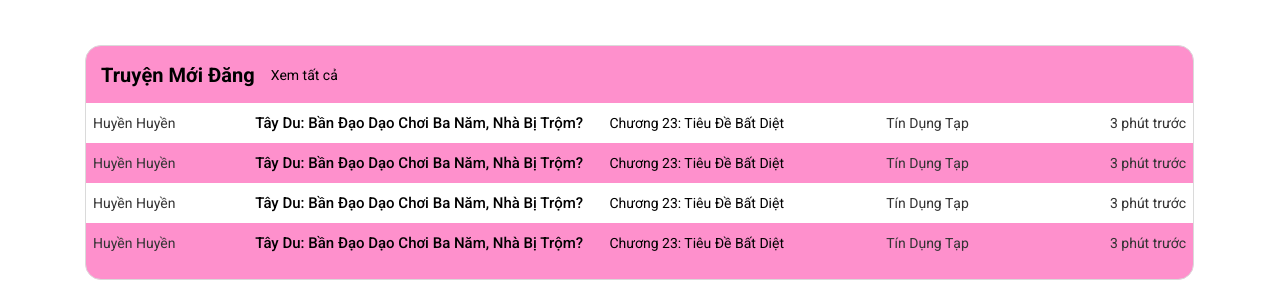
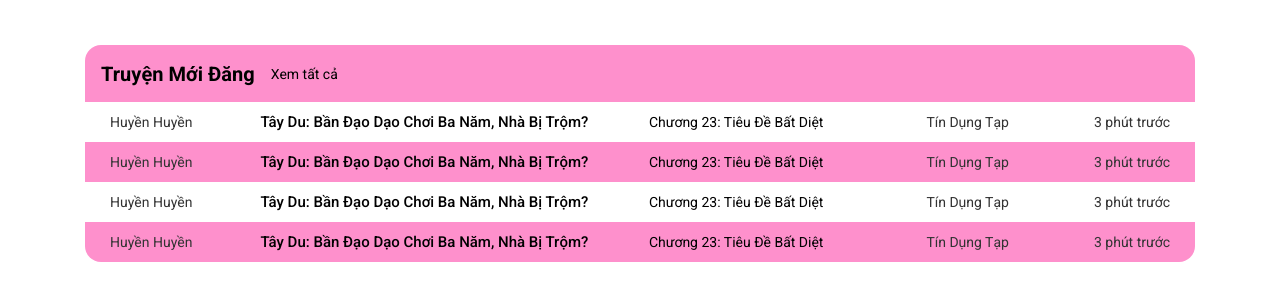
Before and after one commit to ngoccanscitech/Filmoja, a plain HTML site: page index.html in a window 1280 px wide. Shown: the part 2068-2353 px from the top of the page. Drawn offline with Linux system fonts and the light colour scheme.

Commit message:
update truyen moi dang

```diff
--- a/assets/css/app.css
+++ b/assets/css/app.css
@@ -462,12 +462,24 @@ p.list-genre {
 }
 
 .w-32 {
-    width: 32% !important;
+    width: 35% !important;
 }
+
+.truyen-moi-dang .slider-recommend-right {
+    border: initial;
+}
+
+.truyen-moi-dang .table td {
+    padding: 7px 25px 7px 25px;
+}
+
 
 @media (max-width: 991px) {
     .w-1107 {
         min-width: initial;
+    }
+    .truyen-moi-dang tr td:first-child {
+        display: none;
     }
 }
 
--- a/index.html
+++ b/index.html
@@ -2022,22 +2022,16 @@
       <div class="container">
         <div class="row">
           <div class="col-lg-12">
-            <div class="container">
-              <div class="row">
-                <div
-                  class="slider-recommend-right recommend-background-pink pt-3 my-4"
-                >
-                  <div class="col-lg-12">
-                    <div class="browse-option-box margin-top">
+            <div class="slider-recommend-right recommend-background-pink pt-3 my-4">
+              <div class="browse-option-box margin-top px-3">
                       <div class="total-item-show">
                         <p>Truyện mới đăng</p>
                       </div>
                       <div class="total-item-show">
                         <a href="#">Xem tất cả</a>
                       </div>
-                    </div>
-                  </div>
-                  <div class="w-1107">
+              </div>
+              <div class="w-1107">
                     <table
                       class="table table-striped table-borderless table-hover fz-14"
                     >
@@ -2156,8 +2150,6 @@
                          </tr>
                       </tbody>
                     </table>
-                  </div>
-                </div>
               </div>
             </div>
           </div>
```
